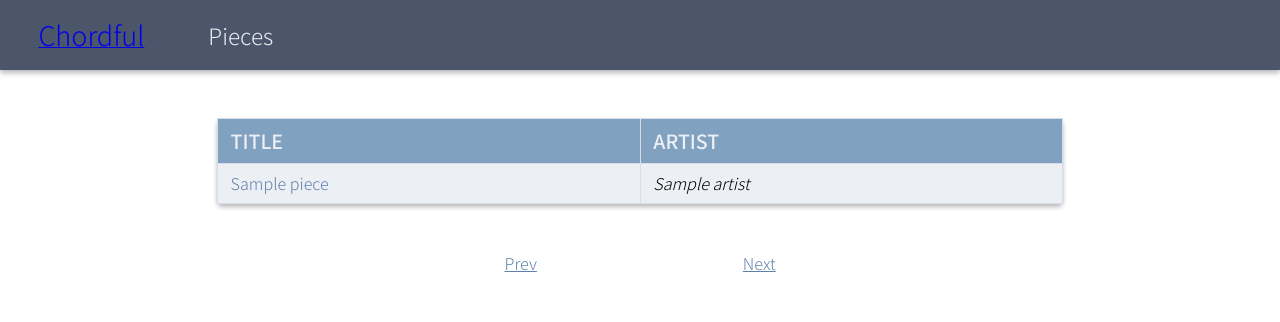
After one commit to daberg/chordful, a Python web app: template chordful/templates/pieces.html.jinja in a window 1280 px wide. The commit adds this page. Shown: the top 322 px of the page. Run offline with Jinja, Linux system fonts and the light colour scheme; the template is opened without the code that fills it: most values are stand-ins (such as "Sample title", 1, 10 or a date in 2020).

Commit message:
Restructure Web App

```diff
--- a/chordful/static/style.css
+++ b/chordful/static/style.css
@@ -11,35 +11,62 @@ html {
     font-family: 'Assistant', 'sans-serif';
 }
 
+.index-main {
+    margin: auto;
+    align-items: center;
+    justify-items: center;
+    display: grid;
+    grid-template-rows: auto auto;
+}
+
+.index-logo {
+    width: 50%;
+    margin: 10vh 0vw 5vh 0vw;
+}
+
+.index-motto {
+    font-size: clamp(1.5rem, 3vw, 2.5rem);
+    color: #4c566a;
+}
+
 .top-bar {
     background-color: #4C566A;
     display: grid;
-    grid-template-columns: auto auto;
+    grid-template-columns: auto;
     box-shadow: 0px 3px 5px #B9B9B9;
     align-items: center;
 }
 
+.top-bar-item {
+    color: #ECEFF4;
+    text-decoration: none;
+    font-size: clamp(1.5rem, 2.5vw, 2.5rem);
+    font-weight: 300;
+}
+
+.top-bar-left {
+    display: grid;
+    justify-self: start;
+    align-items: center;
+    align-self: center;
+    grid-template-columns: auto auto;
+    column-gap: 5vw;
+}
+
 .top-bar-logo {
     justify-self: start;
-    align-self: center;
     padding: 1.5rem 0vw 1.5rem 3vw;
 }
 
 .logo {
     height: clamp(1.8rem, 3vw, 3rem);
     font-size: clamp(1.8rem, 3vw, 3rem);
+    pointer-events: none;
 }
 
 .top-bar-login {
     justify-self: end;
     padding: 0vh 3vw 0vh 0vw;
-}
-
-.top-bar-login a {
-    color: #ECEFF4;
-    text-decoration: none;
-    font-size: clamp(1.5rem, 2vw, 2rem);
-    font-weight: 300;
 }
 
 .piecelist-outer {
--- a/chordful/templates/base.html.jinja
+++ b/chordful/templates/base.html.jinja
@@ -13,10 +13,20 @@
   </head>
   <body>
   <div class="top-bar">
-    <div class="top-bar-logo">
-      <a href="/">
-        <object type="image/svg+xml" data="{{ url_for('static', filename='logo.svg') }}" class="logo">Chordful</object>
-      </a>
+    <div class="top-bar-left">
+      <div class="top-bar-logo">
+        <a href="/" style="display: inline-block; width: 100%; height: 100%">
+          <object type="image/svg+xml"
+                  data="{{ url_for('static', filename='logo.svg') }}"
+                  class="logo">
+            Chordful
+          </object>
+        </a>
+      </div>
+
+      <div>
+        <a class="top-bar-item" href="/pieces">Pieces</a>
+      </div>
     </div>
     <!--<div class="top-bar-item"><a href="">Search Bar</a></div>-->
     <!--<div class="top-bar-login"><a href="">Login</a></div>-->
--- /dev/null
+++ b/chordful/templates/pieces.html.jinja
@@ -0,0 +1,49 @@
+{% extends 'base.html.jinja' %}}
+
+{% block content %}
+
+  <div class="piecelist-outer">
+
+    {% if pieces is none %}
+      <h1 style="text-align: center;">There are no pieces to display.</h1>
+
+    {% else %}
+      <div class="piecelist-box">
+      <table>
+        <tr>
+          <th>TITLE</th>
+          <th>ARTIST</th>
+        </tr>
+      {% for piece in pieces %}
+        <tr>
+          <td><a class="piecelist-title" href="/piece/{{ piece["_id"] }}">{{ piece['title'] }}</a></td>
+          <td class="piecelist-artist">{{ piece["artist"] }}</td>
+        </tr>
+      {% endfor %}
+      </table>
+      </div>
+
+      {% if (not (prevfrom is none)) or (not (nextfrom is none)) %}
+      <div class="piecelist-navigator">
+        <div style="text-align: center">
+          {% if prevfrom is none %}
+            <p>Prev</p>
+          {% else %}
+            <a href="/pieces/from={{ prevfrom }}">Prev</a>
+          {%endif %}
+        </div>
+        <div style="text-align: center">
+          {% if nextfrom is none %}
+            <p>Next</p>
+          {% else %}
+            <a href="/pieces/from={{ nextfrom }}">Next</a>
+          {%endif %}
+        </div>
+      </div>
+      {% endif %}
+
+    {%endif %}
+
+  </div>
+
+{% endblock %}
```
Also changed, not shown: chordful/run.py (+10 -7 lines), chordful/templates/index.html.jinja (+3 -44 lines), chordful/static/logo-dark.svg (added).
